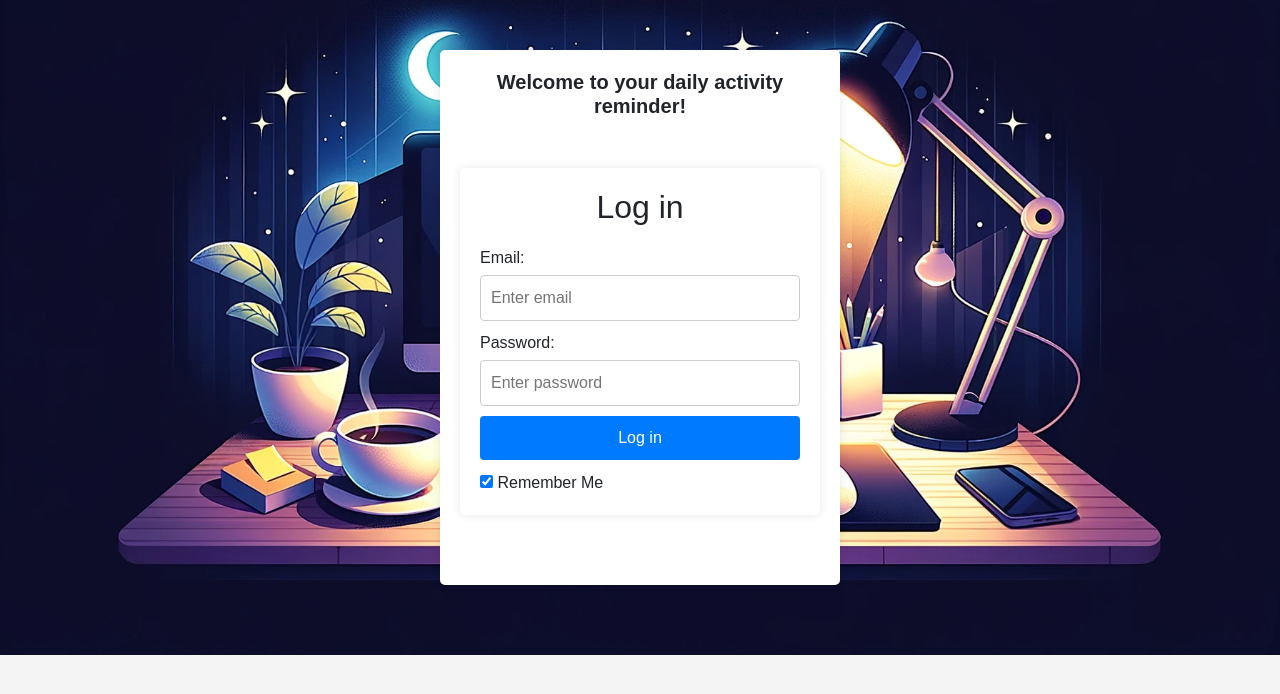
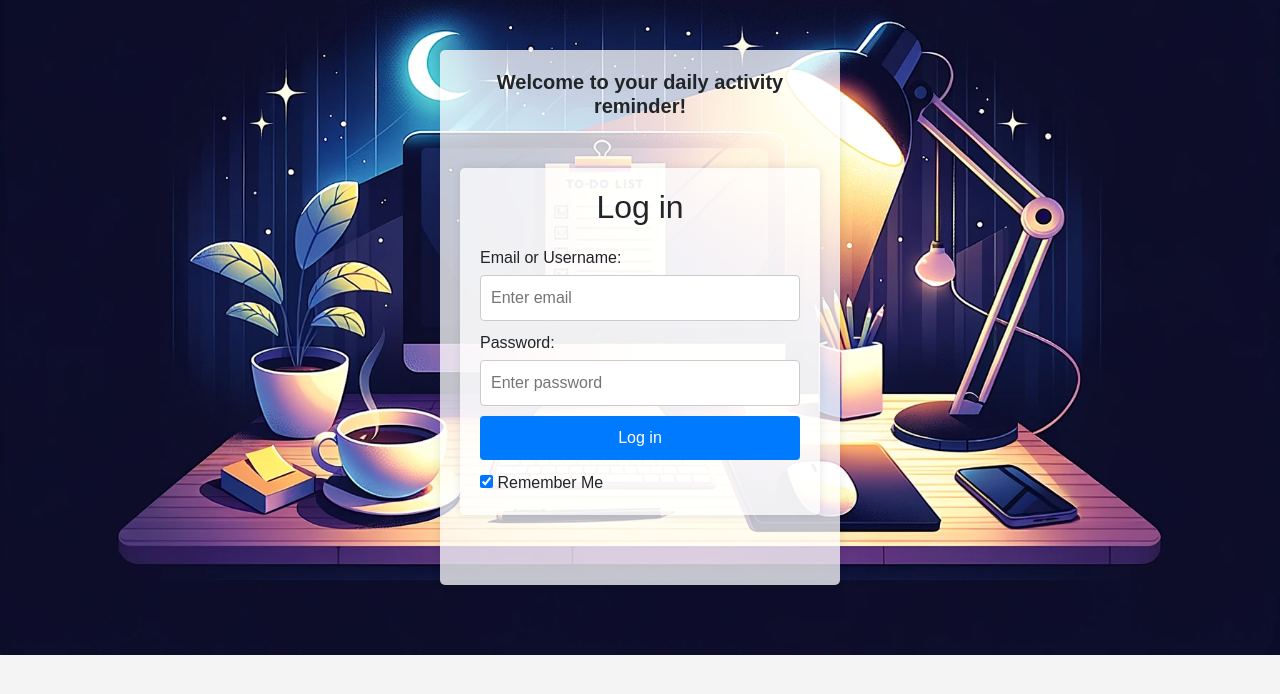
Before and after one commit to jhernandez4/CPSC362-Project, a Flask app: page /login in a window 1280 px wide. Shown: the part 56-750 px from the top of the page. Run offline with Flask 3, Linux system fonts and the light colour scheme; some libraries are stand-ins or nearby versions.

Commit message:
Change login form opacity and fix email label

```diff
--- a/website/templates/login.html
+++ b/website/templates/login.html
@@ -16,10 +16,11 @@ Log in
       .container {
           max-width: 400px;
           margin: 50px auto;
-          background-color: #fff;
+          background-color: rgba(255, 255, 255, 0.75);
           padding: 20px;
           border-radius: 5px;
           box-shadow: 0 0 10px rgba(0, 0, 0, 0.1);
+
       }
 
       h2 {
@@ -87,12 +88,12 @@ Log in
 
 {% block content%}
 <h5 style="text-align:center"> <b>{{text}}</b></h5>
-<div class="container">
+<div class="container opacity-25">
       <h2>Log in</h2>
 
       <form action= "/login" method="post">
           <div>
-              <label for="email">Email:</label>
+              <label for="email">Email or Username:</label>
               <input type="email" id="email" name="email" placeholder = "Enter email" required>
           </div>
           <div>
```
